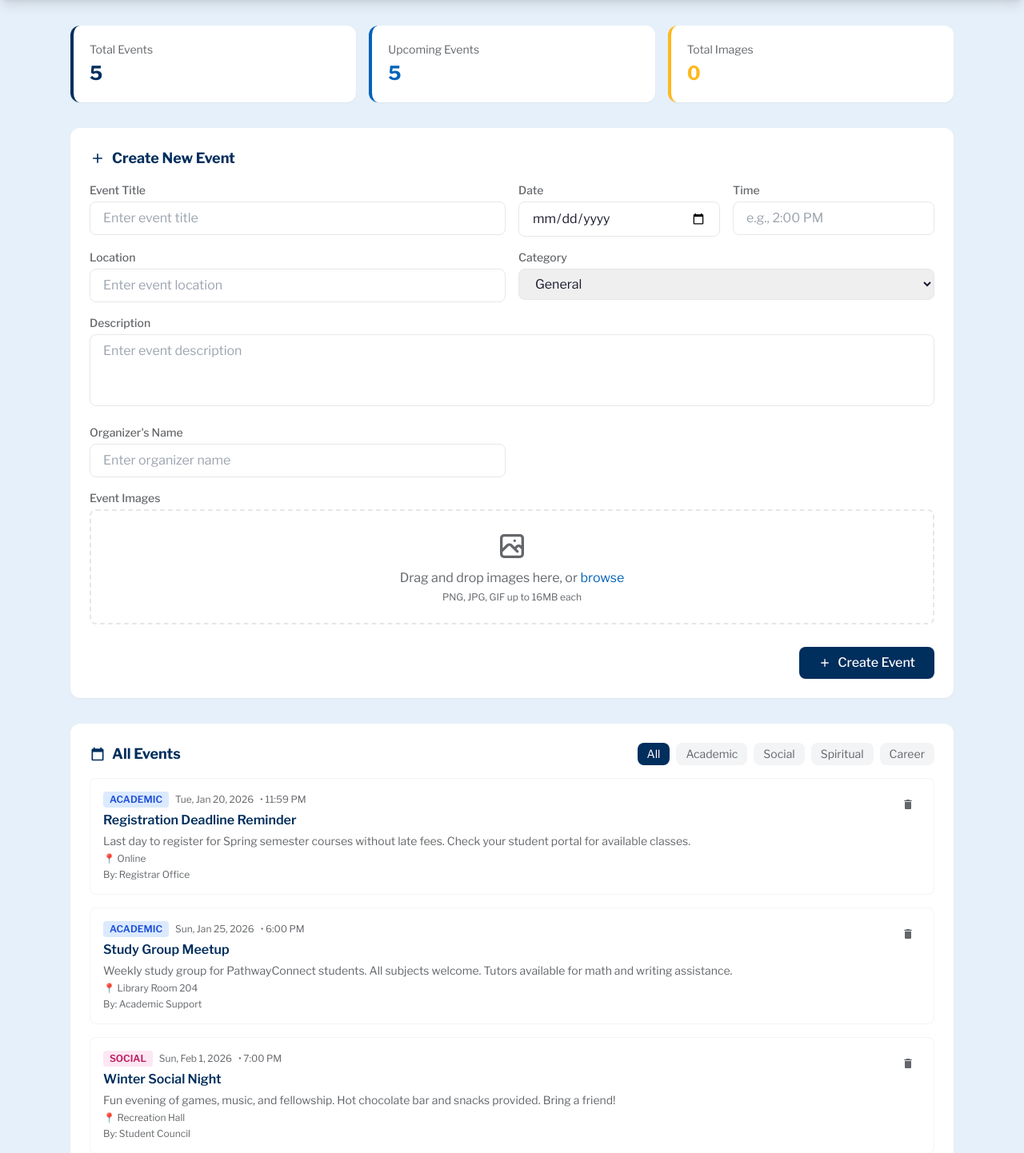
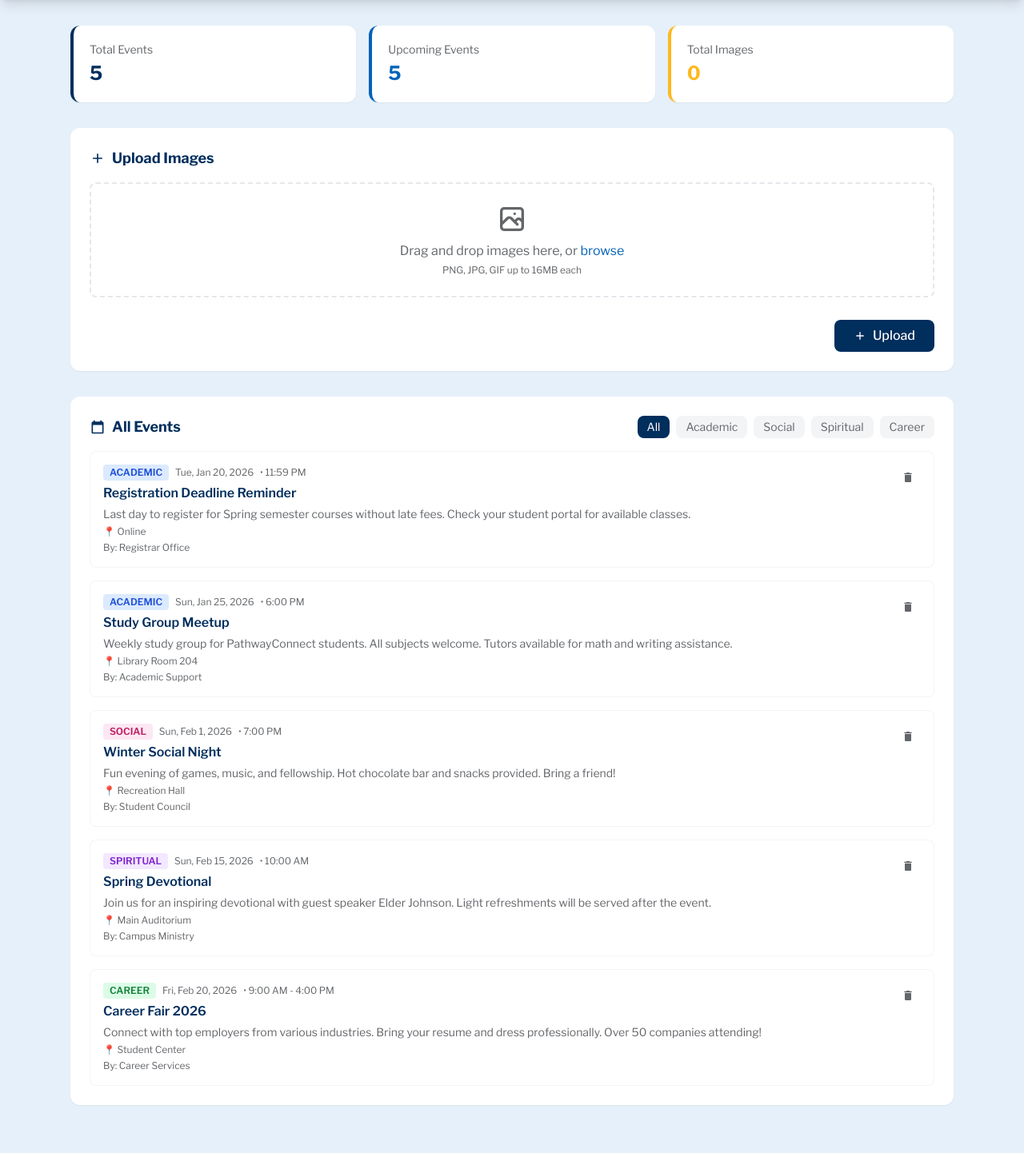
Before and after one commit to jarombustillo/MessageBoard, a Flask app: page /admin in a window 1280 px wide. Shown: the part 88-1530 px from the top of the page at 80% size. Run offline with Flask 3, Linux system fonts and the light colour scheme; the visitor is signed in with stand-in values (Sample User, id 1); data comes from the database, SQL or seed files in the repository; data that the repository does not hold is empty; some libraries are stand-ins or nearby versions.

Commit message:
admin update

```diff
--- a/app.py
+++ b/app.py
@@ -51,14 +51,14 @@ def init_db():
     cursor.execute('''
         CREATE TABLE IF NOT EXISTS events (
             id INTEGER PRIMARY KEY AUTOINCREMENT,
-            title TEXT NOT NULL,
-            description TEXT NOT NULL,
-            event_date DATE NOT NULL,
-            event_time TEXT,
-            location TEXT,
+            title TEXT DEFAULT '',
+            description TEXT DEFAULT '',
+            event_date DATE DEFAULT '',
+            event_time TEXT DEFAULT '',
+            location TEXT DEFAULT '',
             category TEXT DEFAULT 'general' CHECK(category IN ('general', 'academic', 'social', 'spiritual', 'career')),
-            author TEXT NOT NULL,
-            author_initials TEXT NOT NULL,
+            author TEXT DEFAULT '',
+            author_initials TEXT DEFAULT '',
             created_at TIMESTAMP DEFAULT CURRENT_TIMESTAMP
         )
     ''')
@@ -308,10 +308,14 @@ def create_event():
     """Create a new event."""
     data = request.form.to_dict()
 
-    required_fields = ['title', 'description', 'event_date', 'author', 'author_initials']
-    for field in required_fields:
-        if not data.get(field):
-            return jsonify({'error': f'Missing required field: {field}'}), 400
+    # All fields are optional
+    title = data.get('title', '')
+    description = data.get('description', '')
+    event_date = data.get('event_date', '')
+    event_time = data.get('event_time', '')
+    location = data.get('location', '')
+    author = data.get('author', '')
+    author_initials = data.get('author_initials', '')
 
     category = data.get('category', 'general')
     if category not in ['general', 'academic', 'social', 'spiritual', 'career']:
@@ -322,9 +326,7 @@ def create_event():
     cursor.execute('''
         INSERT INTO events (title, description, event_date, event_time, location, category, author, author_initials)
         VALUES (?, ?, ?, ?, ?, ?, ?, ?)
-    ''', (data['title'], data['description'], data['event_date'],
-          data.get('event_time', ''), data.get('location', ''), category,
-          data['author'], data['author_initials']))
+    ''', (title, description, event_date, event_time, location, category, author, author_initials))
 
     event_id = cursor.lastrowid
 
--- a/templates/admin.html
+++ b/templates/admin.html
@@ -80,70 +80,14 @@
             </div>
         </div>
 
-        <!-- Create New Event Form -->
+        <!-- Upload Images -->
         <div class="bg-white rounded-xl p-6 shadow-sm mb-8">
             <h2 class="text-lg font-bold text-pathway-navy mb-4 flex items-center gap-2">
                 <svg class="w-5 h-5" fill="currentColor" viewBox="0 0 24 24"><path d="M19 13h-6v6h-2v-6H5v-2h6V5h2v6h6v2z"/></svg>
-                Create New Event
+                Upload Images
             </h2>
             <form id="event-form" class="space-y-4" enctype="multipart/form-data">
-                <div class="grid grid-cols-1 md:grid-cols-2 gap-4">
-                    <div>
-                        <label class="block text-sm font-medium text-pathway-gray mb-1">Event Title</label>
-                        <input type="text" id="title" name="title" required
-                            class="w-full px-4 py-2 border border-gray-200 rounded-lg focus:outline-none focus:ring-2 focus:ring-pathway-blue focus:border-transparent"
-                            placeholder="Enter event title">
-                    </div>
-                    <div class="grid grid-cols-2 gap-4">
-                        <div>
-                            <label class="block text-sm font-medium text-pathway-gray mb-1">Date</label>
-                            <input type="date" id="event_date" name="event_date" required
-                                class="w-full px-4 py-2 border border-gray-200 rounded-lg focus:outline-none focus:ring-2 focus:ring-pathway-blue focus:border-transparent">
-                        </div>
-                        <div>
-                            <label class="block text-sm font-medium text-pathway-gray mb-1">Time</label>
-                            <input type="text" id="event_time" name="event_time"
-                                class="w-full px-4 py-2 border border-gray-200 rounded-lg focus:outline-none focus:ring-2 focus:ring-pathway-blue focus:border-transparent"
-                                placeholder="e.g., 2:00 PM">
-                        </div>
-                    </div>
-                </div>
-                <div class="grid grid-cols-1 md:grid-cols-2 gap-4">
-                    <div>
-                        <label class="block text-sm font-medium text-pathway-gray mb-1">Location</label>
-                        <input type="text" id="location" name="location"
-                            class="w-full px-4 py-2 border border-gray-200 rounded-lg focus:outline-none focus:ring-2 focus:ring-pathway-blue focus:border-transparent"
-                            placeholder="Enter event location">
-                    </div>
-                    <div>
-                        <label class="block text-sm font-medium text-pathway-gray mb-1">Category</label>
-                        <select id="category" name="category"
-                            class="w-full px-4 py-2 border border-gray-200 rounded-lg focus:outline-none focus:ring-2 focus:ring-pathway-blue focus:border-transparent">
-                            <option value="general">General</option>
-                            <option value="academic">Academic</option>
-                            <option value="social">Social</option>
-                            <option value="spiritual">Spiritual</option>
-                            <option value="career">Career</option>
-                        </select>
-                    </div>
-                </div>
                 <div>
-                    <label class="block text-sm font-medium text-pathway-gray mb-1">Description</label>
-                    <textarea id="description" name="description" rows="3" required
-                        class="w-full px-4 py-2 border border-gray-200 rounded-lg focus:outline-none focus:ring-2 focus:ring-pathway-blue focus:border-transparent resize-none"
-                        placeholder="Enter event description"></textarea>
-                </div>
-                <div class="grid grid-cols-1 md:grid-cols-2 gap-4">
-                    <div>
-                        <label class="block text-sm font-medium text-pathway-gray mb-1">Organizer's Name</label>
-                        <input type="text" id="author" name="author" required
-                            class="w-full px-4 py-2 border border-gray-200 rounded-lg focus:outline-none focus:ring-2 focus:ring-pathway-blue focus:border-transparent"
-                            placeholder="Enter organizer name">
-                    </div>
-                </div>
-                <!-- Image Upload -->
-                <div>
-                    <label class="block text-sm font-medium text-pathway-gray mb-1">Event Images</label>
                     <div class="border-2 border-dashed border-gray-200 rounded-lg p-6 text-center hover:border-pathway-blue transition-colors" id="drop-zone">
                         <input type="file" id="images" name="images" multiple accept="image/*" class="hidden">
                         <svg class="w-10 h-10 mx-auto text-pathway-gray mb-2" fill="none" stroke="currentColor" viewBox="0 0 24 24">
@@ -158,7 +102,7 @@
                     <button type="submit"
                         class="bg-pathway-navy text-white px-6 py-2 rounded-lg font-medium hover:bg-pathway-blue transition-colors flex items-center gap-2">
                         <svg class="w-4 h-4" fill="currentColor" viewBox="0 0 24 24"><path d="M19 13h-6v6h-2v-6H5v-2h6V5h2v6h6v2z"/></svg>
-                        Create Event
+                        Upload
                     </button>
                 </div>
             </form>
```
